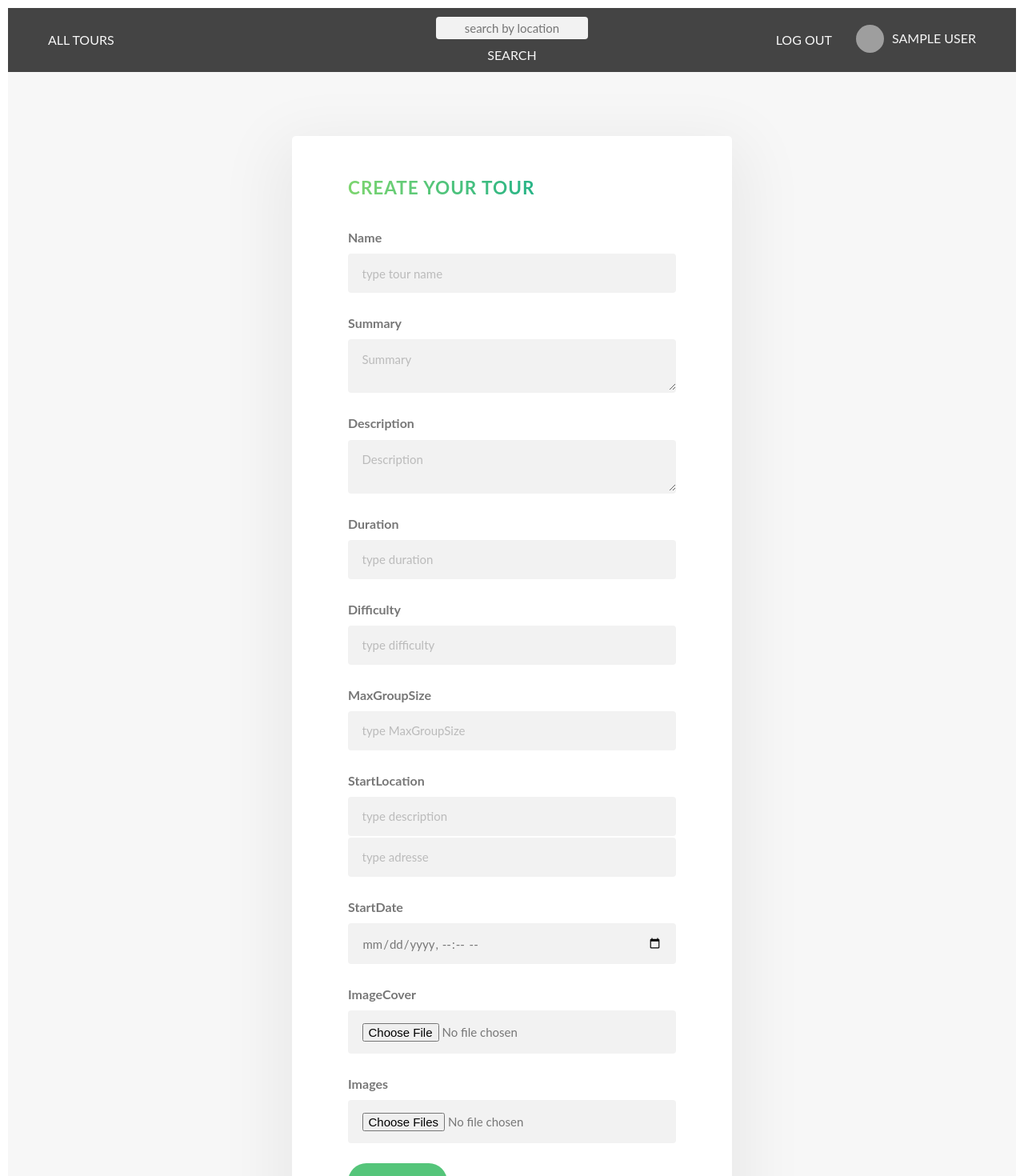
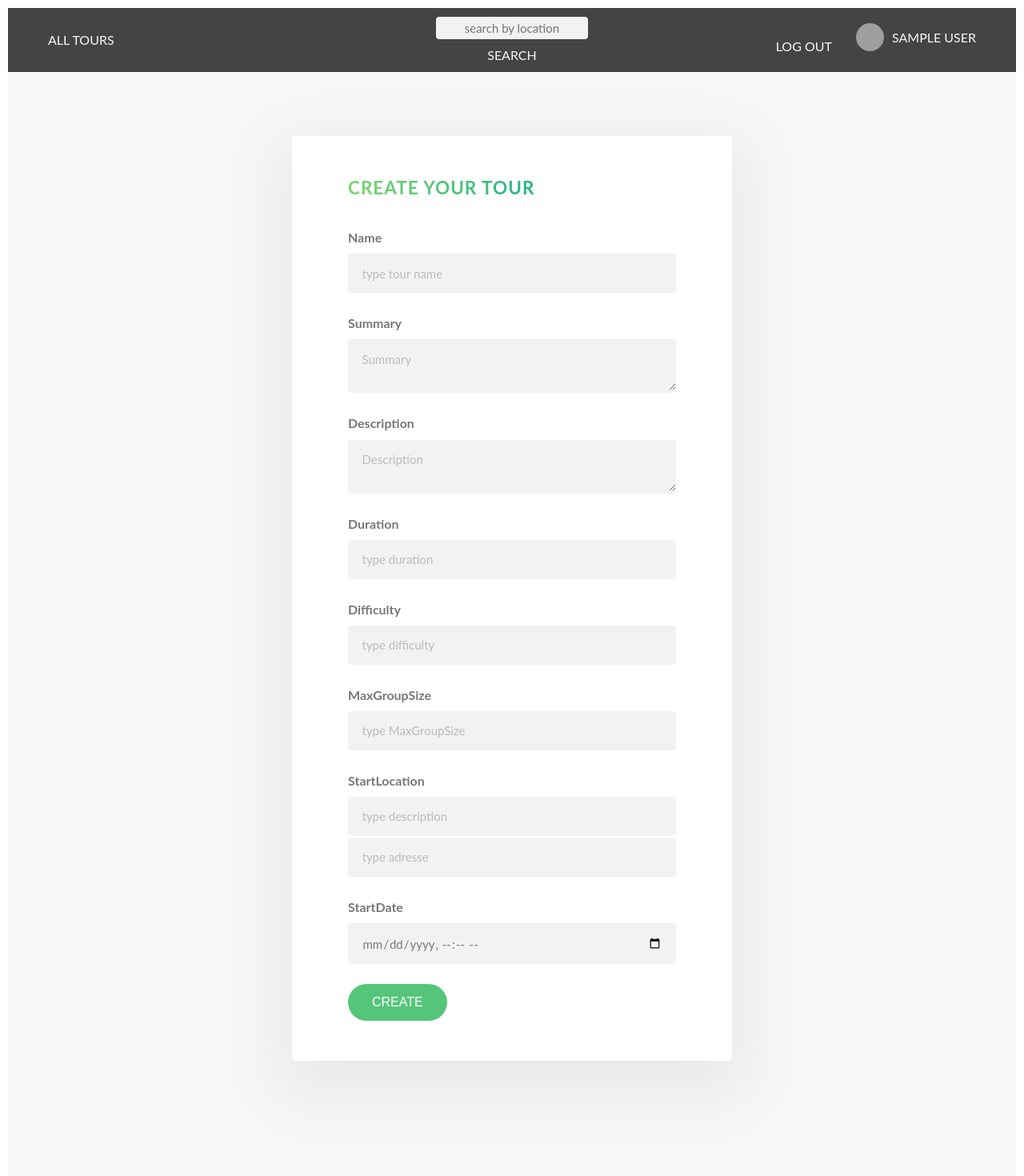
Before and after one commit to Akrem17/Camping-frontend, an Angular app: page /tours/add in a window 1280 px wide. Shown: the top 1470 px of the page at 80% size. Built offline with nearby package versions, Linux system fonts and the light colour scheme; sample sign-in values are in the browser's storage; grey boxes are pictures that could not be loaded.

Commit message:
fix navbar

```diff
--- a/src/app/add-tour/add-tour.component.html
+++ b/src/app/add-tour/add-tour.component.html
@@ -77,26 +77,7 @@
             formControlName="startDates"
             />
           </div>
-          <div class="form__group">
-            <label class="form__label" >ImageCover</label>
-            <input class="form__input"
-            type="file"
-            placeholder="upload imageCover"
-            required="required"
-            formControlName="imageCover"
-            />
-          </div>
-          <div class="form__group">
-            <label class="form__label" >Images</label>
-            <input class="form__input"
-            multiple
-            type="file"
-            placeholder="upload Images"
-            required="required"
-            formControlName="Images"
 
-            />
-          </div>
 
         <div class="form__group">
           <button class="btn btn--green" id="btn-sign" type="submit">Create</button>
--- a/src/app/add-tour/add-tour.component.ts
+++ b/src/app/add-tour/add-tour.component.ts
@@ -18,7 +18,7 @@ export class AddTourComponent implements OnInit {
     locationAddress:new FormControl(''),
     startDates:new FormControl(''),
     imageCover:new FormControl(''),
-    Images:new FormControl(['']),
+    images:new FormControl(['']),
   })
   constructor() { }
 
@@ -28,6 +28,8 @@ export class AddTourComponent implements OnInit {
 
   onSubmit(){
 
+    this.createTourForm.value.imageCover = "tour-5-cover.jpg"
+    this.createTourForm.value.images = ["tour-5-1.jpg","tour-5-2.jpg","tour-5-3.jpg"]
     console.log(this.createTourForm.value)
   }
 }
--- a/src/app/nav-bar/nav-bar.component.html
+++ b/src/app/nav-bar/nav-bar.component.html
@@ -24,17 +24,18 @@
 
     </div>
     <nav class="nav nav--user">
+        <span *ngIf="user;else other_content">
         <a *ngIf="user.role==='organisateur';" class="nav__el " routerLink="tours/add">
             <p>ADD TOUR</p>
         </a>
-        <a *ngIf="user;" class="nav__el nav__el--logout" (click)="onLogout()">
+        <a  class="nav__el nav__el--logout" (click)="onLogout()">
             <p>Log out</p>
         </a>
-        <span *ngIf="user;else other_content">
 
-            <a class="nav__el" href="/me">
+
+            <a *ngIf="user;else other_content" class="nav__el" href="/me">
                 <img class="nav__user-img" src="../../assets/img/users/{{ user.picture}}"/>
-                    <span>{{ user.name }}</span>
+                    {{ user.name }}
 
             </a>
 
```
